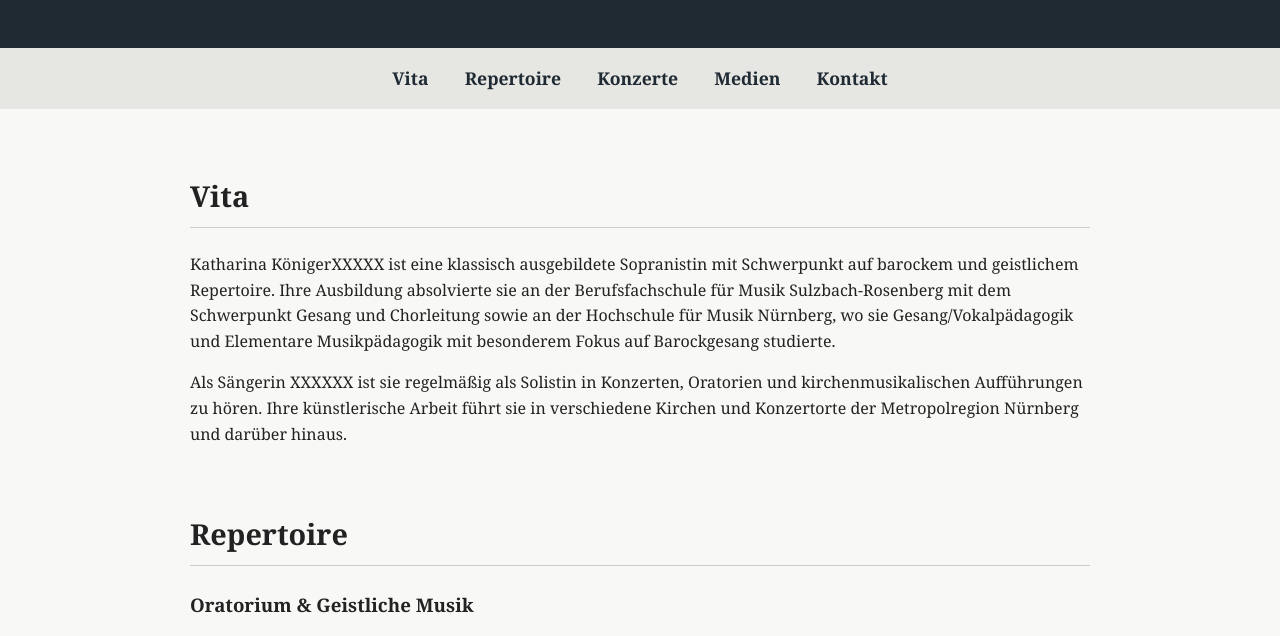
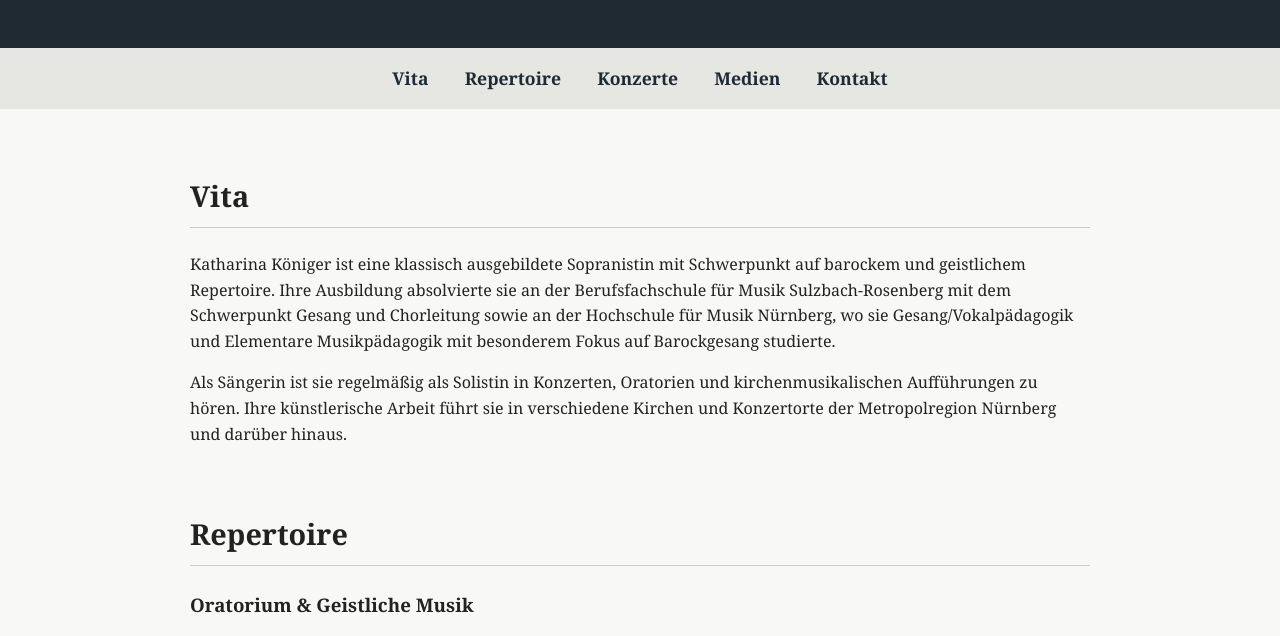
Before and after one commit to VeitSt/katharina-website, a plain HTML site: page index.html in a window 1280 px wide. Shown: the part 627-1263 px from the top of the page. Drawn offline with Linux system fonts and the light colour scheme.

Commit message:
Update index.html

```diff
--- a/index.html
+++ b/index.html
@@ -148,14 +148,14 @@
 <section id="vita">
   <h2>Vita</h2>
   <p>
-    Katharina KönigerXXXXX ist eine klassisch ausgebildete Sopranistin mit Schwerpunkt auf barockem
+    Katharina Königer ist eine klassisch ausgebildete Sopranistin mit Schwerpunkt auf barockem
     und geistlichem Repertoire. Ihre Ausbildung absolvierte sie an der Berufsfachschule für Musik
     Sulzbach-Rosenberg mit dem Schwerpunkt Gesang und Chorleitung sowie an der Hochschule für Musik
     Nürnberg, wo sie Gesang/Vokalpädagogik und Elementare Musikpädagogik mit besonderem Fokus auf
     Barockgesang studierte.
   </p>
   <p>
-    Als Sängerin XXXXXX ist sie regelmäßig als Solistin in Konzerten, Oratorien und kirchenmusikalischen
+    Als Sängerin ist sie regelmäßig als Solistin in Konzerten, Oratorien und kirchenmusikalischen
     Aufführungen zu hören. Ihre künstlerische Arbeit führt sie in verschiedene Kirchen und
     Konzertorte der Metropolregion Nürnberg und darüber hinaus.
   </p>
```
